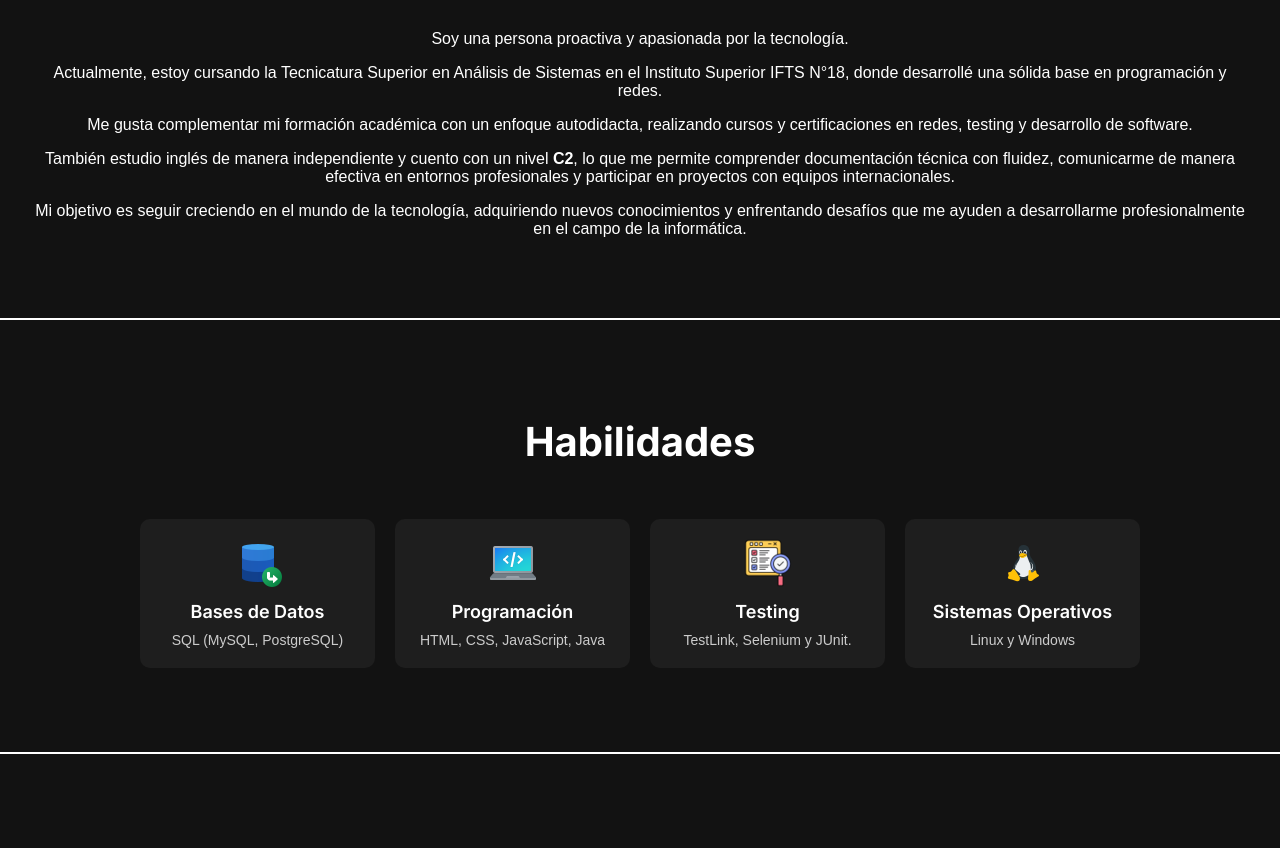
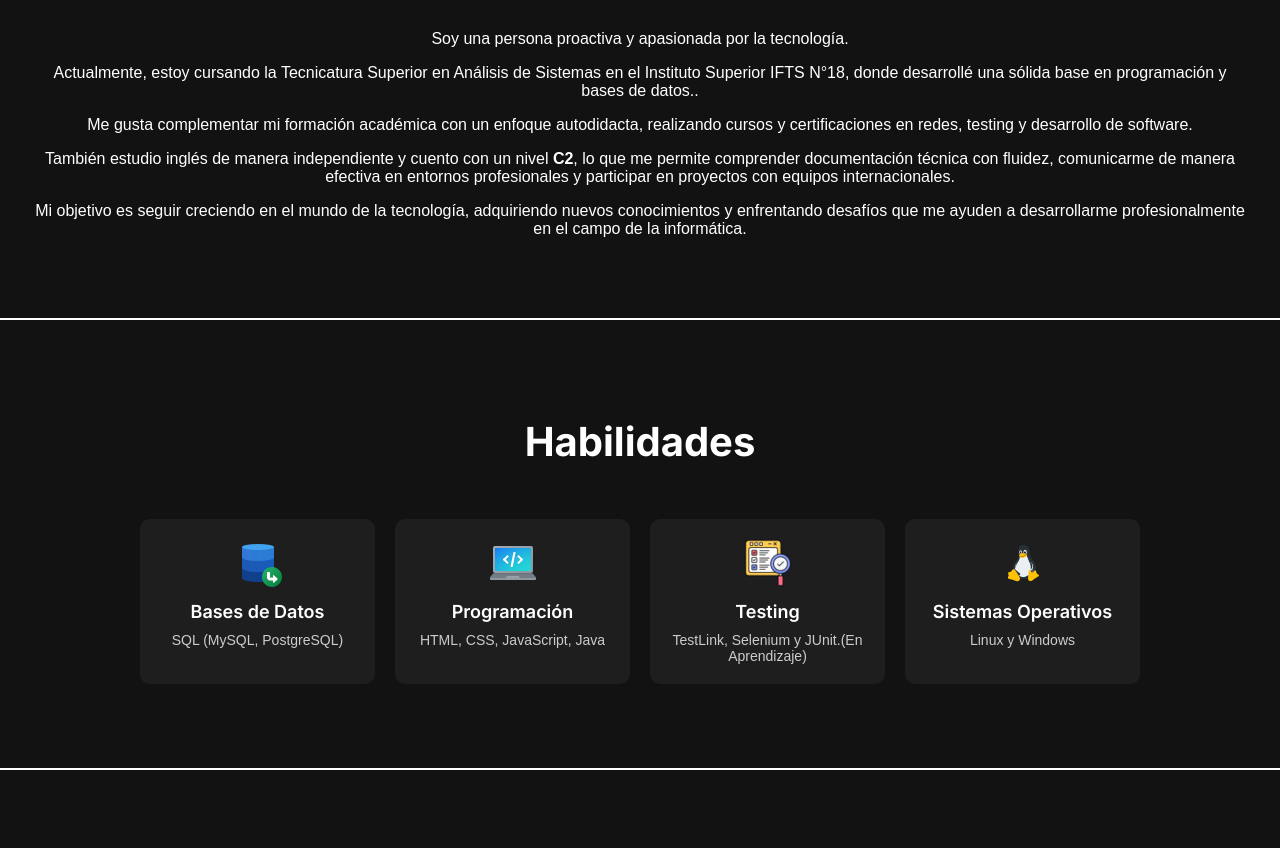
Before and after one commit to matiasleonel28/Portfolio--Matias-Gomez, a plain HTML site: page index.html in a window 1280 px wide. Shown: the part 505-1353 px from the top of the page. Drawn offline with Linux system fonts and the light colour scheme.

Commit message:
Update index.html

```diff
--- a/index.html
+++ b/index.html
@@ -45,7 +45,7 @@
     <h2>Acerca de mí</h2>
     <p> Soy una persona proactiva y apasionada por la tecnología. </p>
     <p> Actualmente, estoy cursando la Tecnicatura Superior en Análisis de Sistemas en el Instituto Superior IFTS N°18,
-      donde desarrollé una sólida base en programación y redes. </p>
+      donde desarrollé una sólida base en programación y bases de datos.. </p>
     <p> Me gusta complementar mi formación académica con un enfoque autodidacta, realizando cursos y certificaciones en
       redes, testing y desarrollo de software. </p>
     <p>También estudio inglés de manera independiente y cuento con un nivel <strong>C2</strong>, lo que me permite comprender
@@ -79,7 +79,7 @@
       <div class="habilidad">
         <img src="icons/usability-testing_17028049.png">
         <h3>Testing</h3>
-        <p>TestLink, Selenium y JUnit.</p>
+        <p>TestLink, Selenium y JUnit.(En Aprendizaje)</p>
       </div>
 
 
```
